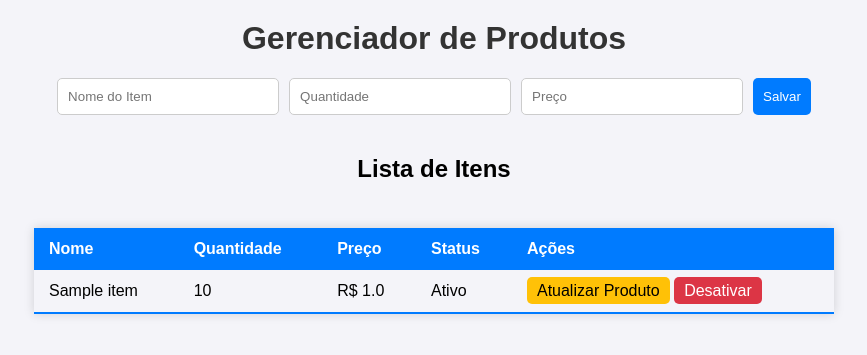
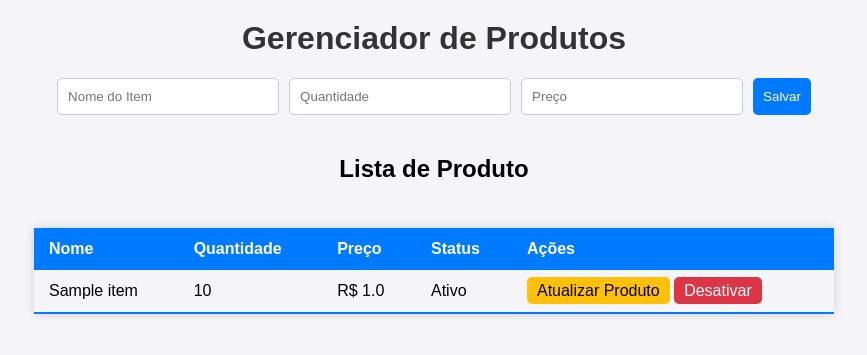
Before and after one commit to yRapha/Projeto_Impacta, a Flask app: page / in a window 1280 px wide. Shown: the top 355 px of the page, without its empty margins (206-1073 px from the left). Run offline with Flask 3, Linux system fonts and the light colour scheme; tables that the repository leaves empty hold one stand-in row (values such as "Sample post"); some libraries are stand-ins or nearby versions.

Commit message:
Update index.html
Atualizando Título lista

```diff
--- a/templates/index.html
+++ b/templates/index.html
@@ -18,7 +18,7 @@
         <button type="submit">Salvar</button>
     </form>
 
-    <h2>Lista de Itens</h2>
+    <h2>Lista de Produto</h2>
     <table class="styled-table">
         <thead>
             <tr>
```
